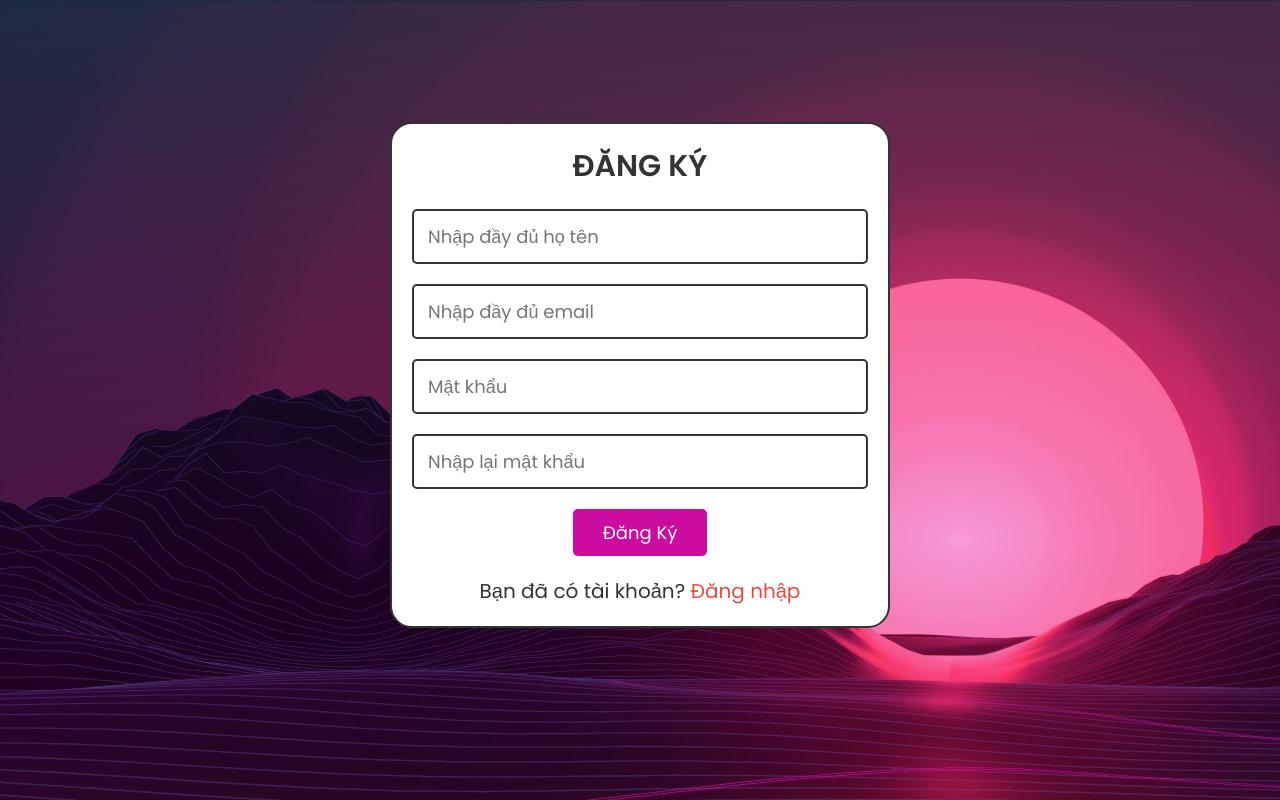
After one commit to Lam-Nhat-Huy/huylnpc05258_assignment_php, a PHP site: page /admin/register.php in a window 1280 px wide. The commit adds this page. Run offline with PHP 8.4, Linux system fonts and the light colour scheme.

Commit message:
làm form đăng nhập đăng ký

```diff
--- /dev/null
+++ b/admin/assets/css/AdminLogin.css
@@ -0,0 +1,307 @@
+@import url("https://fonts.googleapis.com/css2?family=Poppins:wght@100;200;300;400;500;600&display=swap");
+
+:root {
+  --blue: #3498db;
+  --red: #e74c3c;
+  --orange: #f39c12;
+  --black: #333;
+  --white: #fff;
+  --light-bg: #eee;
+  --box-shadow: 0 5px 10px rgba(0, 0, 0, 0.1);
+  --border: 2px solid var(--black);
+}
+
+* {
+  font-family: "Poppins", sans-serif;
+  margin: 0;
+  padding: 0;
+  box-sizing: border-box;
+  outline: none;
+  border: none;
+  text-decoration: none;
+}
+
+*::-webkit-scrollbar {
+  width: 10px;
+  height: 5px;
+}
+
+*::-webkit-scrollbar-track {
+  background-color: transparent;
+}
+
+*::-webkit-scrollbar-thumb {
+  background-color: var(--blue);
+}
+
+body {
+  background-color: var(--light-bg);
+}
+
+.message {
+  position: sticky;
+  top: 0;
+  left: 0;
+  right: 0;
+  padding: 15px 10px;
+  background-color: var(--white);
+  text-align: center;
+  z-index: 1000;
+  box-shadow: var(--box-shadow);
+  color: var(--black);
+  font-size: 20px;
+  text-transform: capitalize;
+  cursor: pointer;
+}
+
+.btn,
+.delete-btn,
+.option-btn {
+  display: inline-block;
+  padding: 10px 30px;
+  cursor: pointer;
+  font-size: 18px;
+  color: var(--white);
+  border-radius: 5px;
+  text-transform: capitalize;
+}
+
+.btn:hover,
+.delete-btn:hover,
+.option-btn:hover {
+  opacity: 0.6;
+}
+
+.btn {
+  background-color: #cb0c9f;
+  margin-top: 10px;
+}
+
+.delete-btn {
+  background-color: var(--red);
+}
+
+.option-btn {
+  background-color: var(--orange);
+}
+
+.form-container {
+  min-height: 100vh;
+  display: flex;
+  align-items: center;
+  justify-content: center;
+  padding: 20px;
+  padding-bottom: 70px;
+}
+
+.form-container form {
+  width: 500px;
+  border-radius: 22px;
+  border: var(--border);
+  padding: 20px;
+  text-align: center;
+  background-color: #fff;
+}
+
+.form-container form h3 {
+  font-size: 30px;
+  margin-bottom: 10px;
+  text-transform: uppercase;
+  color: var(--black);
+}
+
+.form-container form .box {
+  width: 100%;
+  border-radius: 5px;
+  border: var(--border);
+  padding: 12px 14px;
+  font-size: 18px;
+  margin: 10px 0;
+}
+
+.form-container form p {
+  margin-top: 20px;
+  font-size: 20px;
+  color: var(--black);
+  background-color: transparent;
+}
+
+.form-container form p a {
+  color: var(--red);
+}
+
+.form-container form p a:hover {
+  text-decoration: underline;
+  transition: 1s;
+  text-underline-offset: 6px;
+}
+
+.container {
+  padding: 0 20px;
+  margin: 0 auto;
+  max-width: 1200px;
+  padding-bottom: 70px;
+}
+
+.container .heading {
+  text-align: center;
+  margin-bottom: 20px;
+  font-size: 40px;
+  text-transform: uppercase;
+  color: var(--black);
+}
+
+.container .user-profile {
+  padding: 20px;
+  text-align: center;
+  border: var(--border);
+  background-color: var(--white);
+  box-shadow: var(--box-shadow);
+  border-radius: 5px;
+  margin: 20px auto;
+  max-width: 500px;
+}
+
+.container .user-profile p {
+  margin-bottom: 10px;
+  font-size: 25px;
+  color: var(--black);
+}
+
+.container .user-profile p span {
+  color: var(--red);
+}
+
+.container .user-profile .flex {
+  display: flex;
+  justify-content: center;
+  flex-wrap: wrap;
+  gap: 10px;
+  align-items: flex-end;
+}
+
+.container .products .box-container {
+  display: flex;
+  flex-wrap: wrap;
+  gap: 15px;
+  justify-content: center;
+}
+
+.container .products .box-container .box {
+  text-align: center;
+  border-radius: 5px;
+  box-shadow: var(--box-shadow);
+  border: var(--border);
+  position: relative;
+  padding: 20px;
+  background-color: var(--white);
+  width: 350px;
+}
+
+.container .products .box-container .box img {
+  height: 250px;
+}
+
+.container .products .box-container .box .name {
+  font-size: 20px;
+  color: var(--black);
+  padding: 5px 0;
+}
+
+.container .products .box-container .box .price {
+  position: absolute;
+  top: 10px;
+  left: 10px;
+  padding: 5px 10px;
+  border-radius: 5px;
+  background-color: var(--orange);
+  color: var(--white);
+  font-size: 25px;
+}
+
+.container .products .box-container .box input[type="number"] {
+  margin: 10px 0;
+  width: 100%;
+  border: var(--border);
+  border-radius: 5px;
+  font-size: 20px;
+  color: var(--black);
+  padding: 12px 14px;
+}
+
+.container .shopping-cart {
+  padding: 20px 0;
+}
+
+.container .shopping-cart table {
+  width: 100%;
+  text-align: center;
+  border: var(--border);
+  border-radius: 5px;
+  box-shadow: var(--box-shadow);
+  background-color: var(--white);
+}
+
+.container .shopping-cart table thead {
+  background-color: var(--black);
+}
+
+.container .shopping-cart table thead th {
+  padding: 10px;
+  color: var(--white);
+  text-transform: capitalize;
+  font-size: 20px;
+}
+
+.container .shopping-cart table .table-bottom {
+  background-color: var(--light-bg);
+}
+
+.container .shopping-cart table tr td {
+  padding: 10px;
+  font-size: 20px;
+  color: var(--black);
+}
+
+.container .shopping-cart table tr td:nth-child(1) {
+  padding: 0;
+}
+
+.container .shopping-cart table tr td input[type="number"] {
+  width: 80px;
+  border: var(--border);
+  padding: 12px 14px;
+  font-size: 20px;
+  color: var(--black);
+}
+
+.container .shopping-cart .cart-btn {
+  margin-top: 10px;
+  text-align: center;
+}
+
+.container .shopping-cart .disabled {
+  pointer-events: none;
+  background-color: var(--red);
+  opacity: 0.5;
+  user-select: none;
+}
+
+@media (max-width: 1200px) {
+  .container .shopping-cart {
+    overflow-x: scroll;
+  }
+
+  .container .shopping-cart table {
+    width: 1200px;
+  }
+}
+
+@media (max-width: 450px) {
+  .container .heading {
+    font-size: 30px;
+  }
+  .container .products .box-container .box img {
+    height: 200px;
+  }
+}
--- a/admin/includes/HeaderAdminLogin.php
+++ b/admin/includes/HeaderAdminLogin.php
@@ -9,6 +9,6 @@
     <title>Đăng Kí / Đăng Nhập</title>
 
     <!-- custom css file link  -->
-    <link rel="stylesheet" href="css/style.css">
+    <link rel="stylesheet" href="/admin/assets/css/AdminLogin.css">
 
 </head>
--- /dev/null
+++ b/admin/register.php
@@ -0,0 +1,15 @@
+<?php include('./includes/HeaderAdminLogin.php'); ?>
+<div class="form-container" style="background-image: url('../admin/assets/images/background2.jpg');">
+
+    <form action="./core/CodeAdminLogin.php" method="post">
+        <h3>Đăng Ký</h3>
+        <input type="text" name="username" required placeholder="Nhập đầy đủ họ tên" class="box">
+        <input type="email" name="email" required placeholder="Nhập đầy đủ email" class="box">
+        <input type="password" name="password" required placeholder="Mật khẩu" class="box">
+        <input type="password" name="password_repeat" required placeholder="Nhập lại mật khẩu" class="box">
+        <input type="submit" name="saveUser" class="btn" value="Đăng ký">
+        <p>Bạn đã có tài khoản? <a href="./login.php">Đăng nhập</a></p>
+    </form>
+
+</div>
+<?php include('./includes/FooterAdminLogin.php'); ?>
--- a/config/config.php
+++ b/config/config.php
@@ -1,2 +1,2 @@
 <?php
-$conn = mysqli_connect('localhost', 'root', 'kalosonits14', 'huylnpc05258') or die('Failed to connect to database' . mysqli_connect_error());
+$conn = mysqli_connect('localhost', 'root', 'kalosonits14', 'assignmentdb') or die('Failed to connect to database' . mysqli_connect_error());
--- a/index.php
+++ b/index.php
@@ -6,6 +6,9 @@ if (isset($_GET['pages'])) {
 
         case 'login':
             include './admin/login.php';
+            break;
+        case 'register':
+            include './admin/register.php';
             break;
 
         case 'users':
```
Also changed, not shown: admin/core/CodeAdminLogin.php (added, +18 -0 lines), admin/login.php (+14 -0 lines), admin/assets/images/background2.jpg (added).
